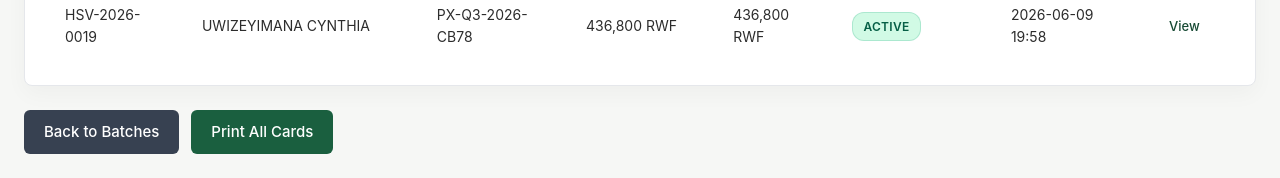
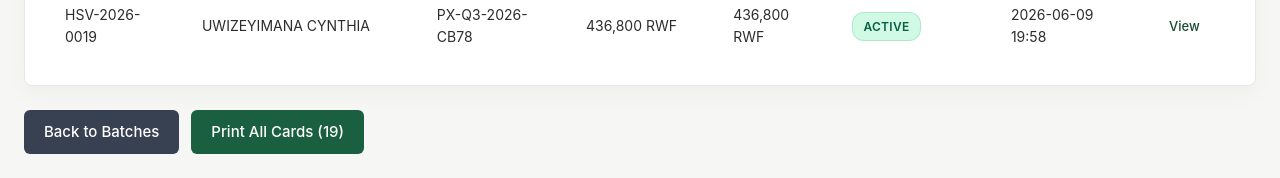
Before and after one commit to Lambert-01/voucher-system, a PHP site: page /admin/batch-view.php?id=6 in a window 1280 px wide. Shown: the part 2580-2758 px from the top of the page. Run offline with PHP 8.4, Linux system fonts and the light colour scheme; the visitor is signed in with stand-in values (Sample User, id 1); data comes from the database, SQL or seed files in the repository.

Commit message:
feat: Update print button to reflect filtered voucher count

```diff
--- a/public/admin/batch-view.php
+++ b/public/admin/batch-view.php
@@ -165,7 +165,9 @@ ob_start();
 
 <div class="actions">
     <a href="<?= htmlspecialchars(appUrl('/admin/batches.php')) ?>" class="btn btn-secondary">Back to Batches</a>
-    <a href="<?= htmlspecialchars(appUrl('/admin/print-batch.php?id=' . $batch['id'])) ?>" class="btn btn-primary" target="_blank">Print All Cards</a>
+    <a href="<?= htmlspecialchars(appUrl('/admin/print-batch.php?' . http_build_query($printQuery))) ?>" class="btn btn-primary" target="_blank">
+        Print <?= $hasFilters ? 'Filtered' : 'All' ?> Cards (<?= count($vouchers) ?>)
+    </a>
 </div>
 
 <?php
```
